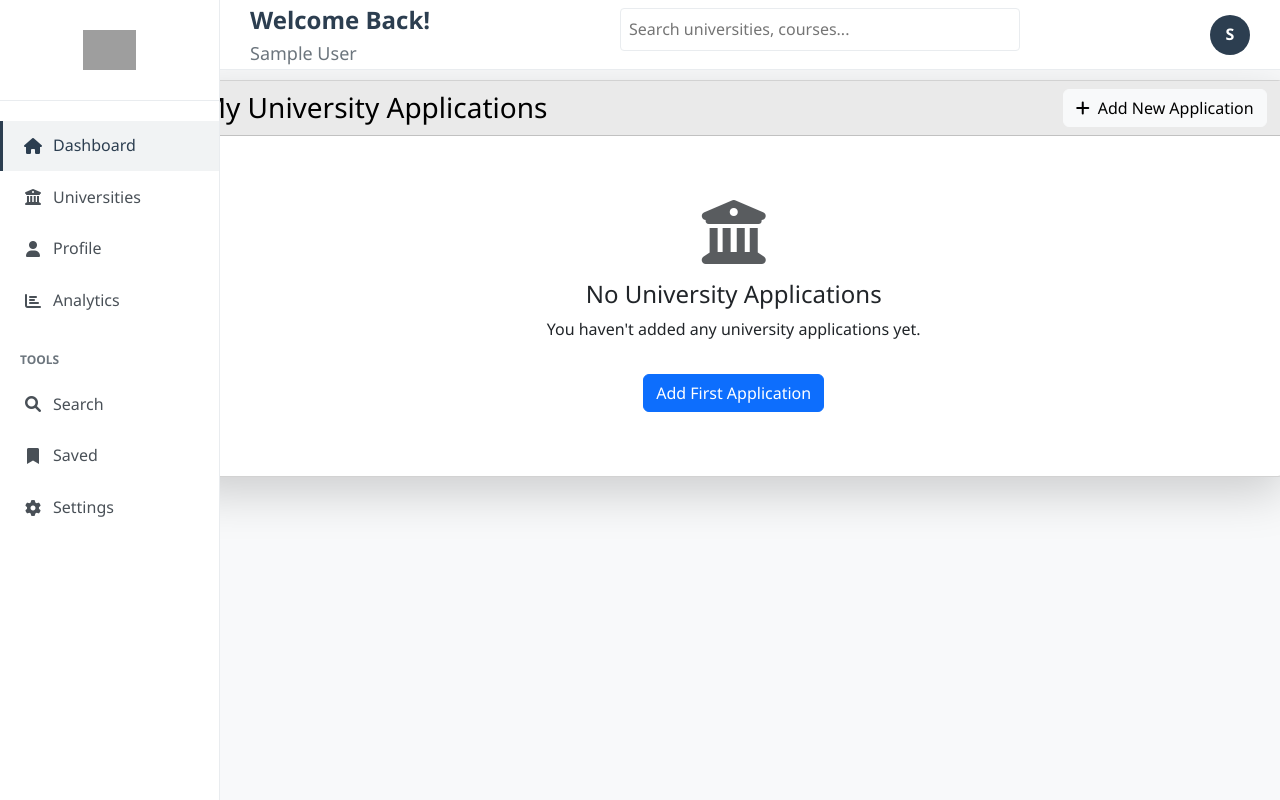
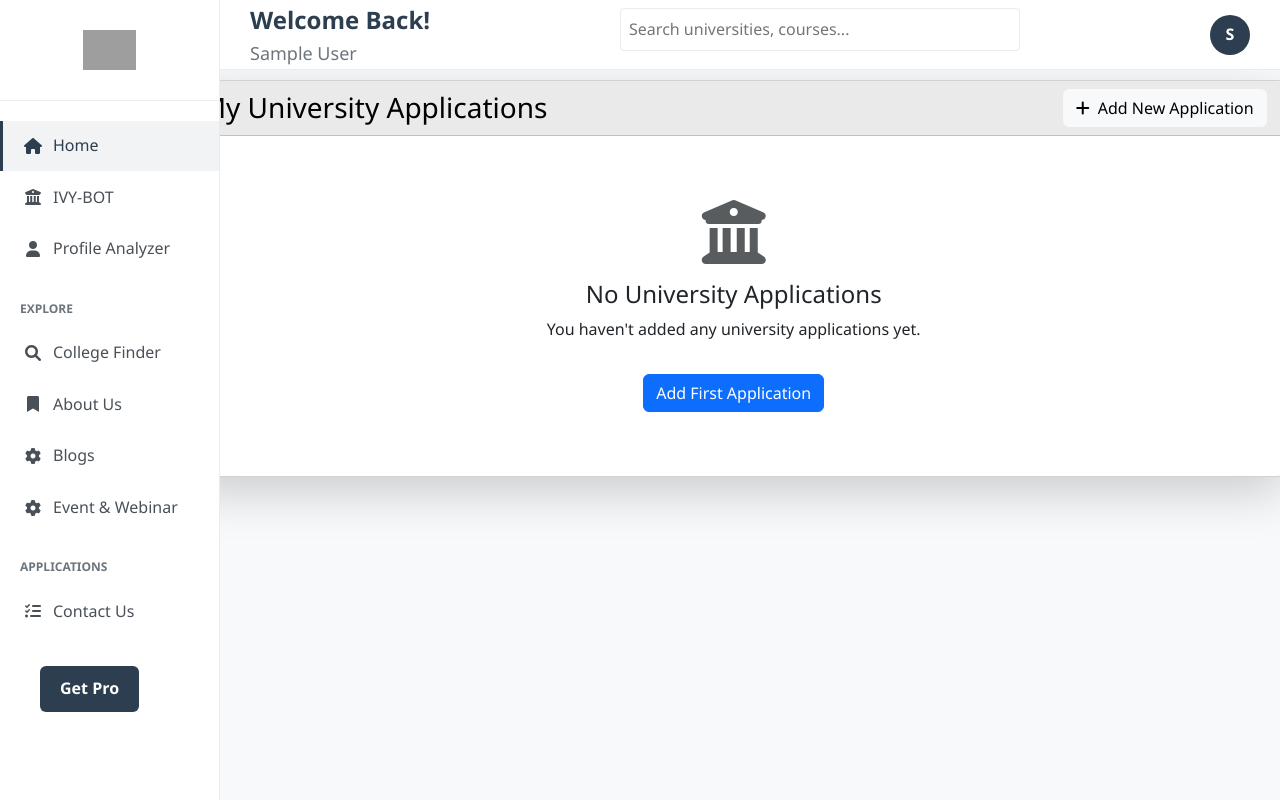
Before and after one commit to Kashman1122/letsunbound, a Django app: page /manage-applications/ in a window 1280 px wide. Run offline with Django 5.2, Linux system fonts and the light colour scheme; the visitor is signed in with stand-in values (Sample User, id 1); data that the repository does not hold is empty; some libraries are stand-ins or nearby versions; grey boxes are pictures that could not be loaded.

Commit message:
Update manage_applications.html

```diff
--- a/myapp/templates/manage_applications.html
+++ b/myapp/templates/manage_applications.html
@@ -989,17 +989,35 @@
             <img src="https://letsunbound.com/wp-content/uploads/2024/08/Logo-001-01-e1724852823632.png" alt="Logo" class="logo">
         </div>
         <ul class="sidebar-menu">
-            <li><a href="#" class="active"><i class="fas fa-home"></i> Dashboard</a></li>
-            <li><a href="#"><i class="fas fa-university"></i> Universities</a></li>
-            <li><a href="#"><i class="fas fa-user"></i> Profile</a></li>
-            <li><a href="#"><i class="fas fa-chart-bar"></i> Analytics</a></li>
+            <li><a href="/university/" class="active"><i class="fas fa-home"></i> Home</a></li>
+            <li><a href="https://letscrackwithunbound.pythonanywhere.com/dorai/"><i class="fas fa-university"></i> IVY-BOT</a></li>
+            <li><a href="https://collegeguide.letsunbound.com/analysis/"><i class="fas fa-user"></i> Profile Analyzer</a></li>
         </ul>
-        <div class="sidebar-section">Tools</div>
+        <div class="sidebar-section">EXPLORE</div>
         <ul class="sidebar-menu">
-            <li><a href="#"><i class="fas fa-search"></i> Search</a></li>
-            <li><a href="#"><i class="fas fa-bookmark"></i> Saved</a></li>
-            <li><a href="#"><i class="fas fa-cog"></i> Settings</a></li>
+            <li><a href="https://collegeguide.letsunbound.com/colleges/"><i class="fas fa-search"></i> College Finder</a></li>
+            <li><a href="https://letsunbound.com/about-us/"><i class="fas fa-bookmark"></i> About Us</a></li>
+            <li><a href="https://letsunbound.com/blogs/"><i class="fas fa-cog"></i> Blogs</a></li>
+                        <li><a href="https://letsunbound.com/eventswebinar/"><i class="fas fa-cog"></i> Event & Webinar</a></li>
+
         </ul>
+
+        <div class="sidebar-section">Applications</div>
+        <ul class="sidebar-menu">
+            <li><a href="https://letsunbound.com/contact-page/"><i class="fas fa-tasks"></i> Contact Us</a></li>
+            <!--<li><a href="/application-builder/"><i class="fas fa-file-alt"></i> Application Builder</a></li>-->
+<!--            <li><a href="#"><i class="fas fa-folder-open"></i> Manage Applications</a></li>-->
+<!--            <li><a href="#"><i class="fas fa-compass"></i> Guidance</a></li>-->
+        </ul>
+
+<!--        <div class="sidebar-section">Post Admit</div>-->
+<!--        <ul class="sidebar-menu">-->
+<!--            <li><a href="#"><i class="fas fa-check-circle"></i> Finalize Admits</a></li>-->
+<!--        </ul>-->
+
+        <div style="padding: 0 20px; margin-top: 30px;">
+            <button class="btn-pro">Get Pro</button>
+        </div>
     </div>
 
 
```
